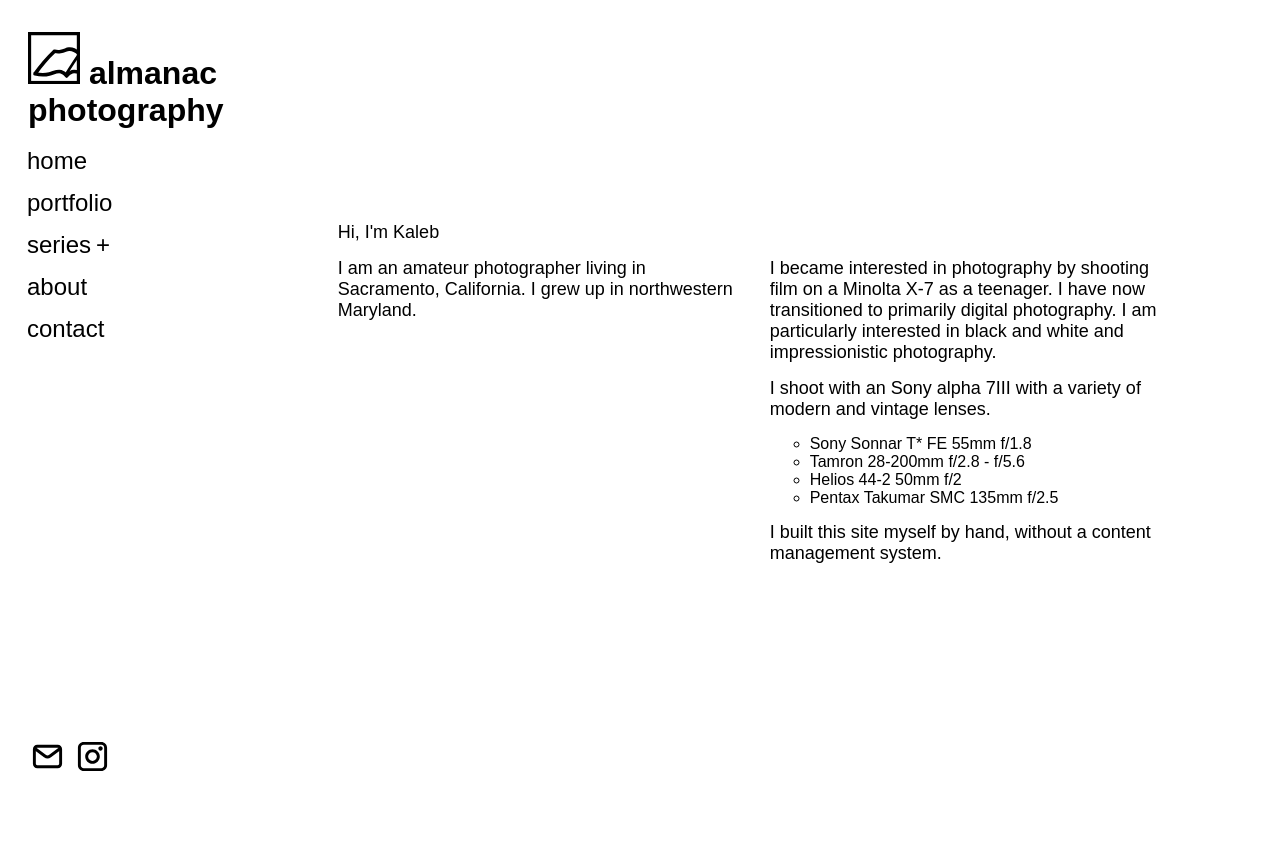
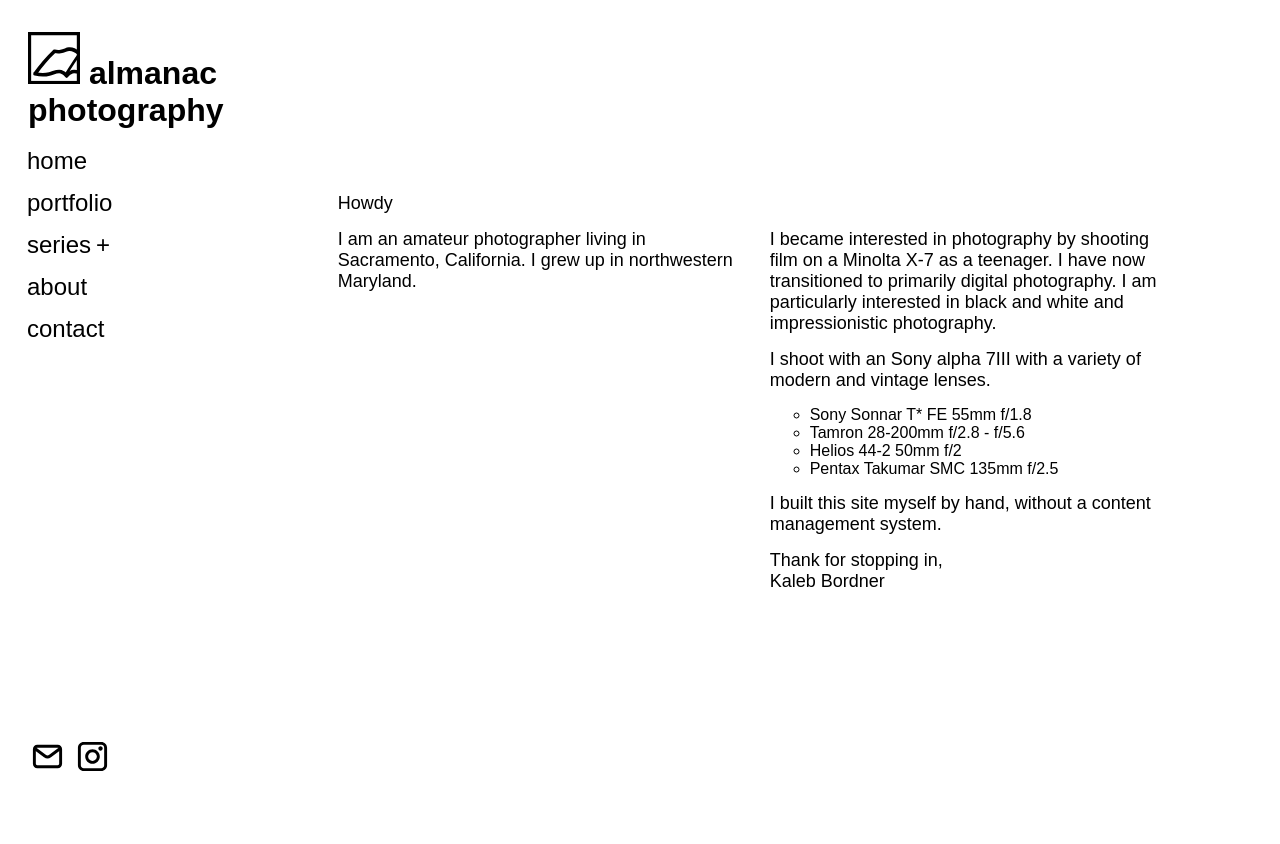
Before and after one commit to woodentoken/almanac, a Flask app: page /about in a window 1280 px wide. After the commit the page ends 771 px from the top, so only its background shows below. Run offline with Flask 3, Linux system fonts and the light colour scheme; style sheets or scripts are compiled from the project's sources; some libraries are stand-ins or nearby versions; some web fonts are replaced.

Commit message:
misc fixes and indenting

```diff
--- a/static/scss/_base.scss
+++ b/static/scss/_base.scss
@@ -96,7 +96,7 @@ img {
   padding: 20px 40px 0px 40px;
 
   .series-title {
-    margin-top: 20px;
+    margin: 20px;
     font-size: 24px;
     font-weight: 700;
   }
@@ -113,7 +113,6 @@ img {
   }
 
   .series .series-title {
-    margin: 0px;
     margin-bottom: 20px;
   }
 }
--- a/static/scss/_layout.scss
+++ b/static/scss/_layout.scss
@@ -4,7 +4,7 @@
 .container {
   display: flex;
   flex-direction: row;
-  height: 100%;
+  height: 100px;
 
   .blade {
     position: sticky;
--- a/templates/about.html
+++ b/templates/about.html
@@ -4,7 +4,7 @@
 
 <div class="wrapper">
   <div class="text-heading">
-    <p class="info">Hi, I'm Kaleb</p>
+    <p class="info">Howdy</p>
 
     <div class="text-content">
       <div class="information-container">
@@ -39,6 +39,11 @@
         <p class="info">
         I built this site myself by hand, without a content management system.
         </p>
+
+        <p class="info">
+        Thank for stopping in,<br>
+        Kaleb Bordner
+        </p>
       </div>
 
     </div>
--- a/templates/series.html
+++ b/templates/series.html
@@ -7,7 +7,7 @@
   <div class="grid-item--series">
     <div class="image-container">
       <a href="{{ url_for('series_japan')}}">
-        <img src="https://ik.imagekit.io/ry1ze0vkn/japan/japan_3.jpg?tr=w-500,h-500,lqip" alt="Photo 1">
+        <img src="https://ik.imagekit.io/ry1ze0vkn/japan/japan_3.jpg?tr=w-500,h-500,lqip" alt="Japan">
         <div class="hover-text">Japan</div>
       </a>
     </div>
@@ -16,7 +16,7 @@
   <div class="grid-item--series">
     <div class="image-container">
       <a href="{{ url_for('series_westing')}}">
-        <img src="https://ik.imagekit.io/ry1ze0vkn/westing/westing_1.jpg?tr=w-500,h-500,lqip" alt="Davis, California">
+        <img src="https://ik.imagekit.io/ry1ze0vkn/westing/westing_1.jpg?tr=w-500,h-500,lqip" alt="Westing">
         <div class="hover-text">Westing</div>
       </a>
     </div>
--- a/templates/series_westing.html
+++ b/templates/series_westing.html
@@ -10,8 +10,8 @@
 <div class="masonry">
   <div class="grid-sizer"></div>
   <img src="https://ik.imagekit.io/ry1ze0vkn/westing/westing_7.jpg?tr=w-1000" alt="Bishop, California" class="grid-item grid-item--bigger">
-  <img src="https://ik.imagekit.io/ry1ze0vkn/westing/westing_4.jpg?tr=w-500" alt="" class="grid-item">
-  <img src="https://ik.imagekit.io/ry1ze0vkn/westing/westing_2.jpg?tr=w-500" alt="" class="grid-item">
+  <img src="https://ik.imagekit.io/ry1ze0vkn/westing/westing_4.jpg?tr=w-500" alt="Somethin" class="grid-item">
+  <img src="https://ik.imagekit.io/ry1ze0vkn/westing/westing_2.jpg?tr=w-500" alt="Somethin" class="grid-item">
   <img src="https://ik.imagekit.io/ry1ze0vkn/westing/westing_1.jpg?tr=w-500" alt="Davis, California" class="grid-item">
   <img src="https://ik.imagekit.io/ry1ze0vkn/westing/westing_5.jpg?tr=w-500" alt="Bodie State Park, California" class="grid-item">
   <img src="https://ik.imagekit.io/ry1ze0vkn/westing/westing_3.jpg?tr=w-500" alt="near Pine Creek Canyon, California" class="grid-item">
@@ -21,7 +21,7 @@
 
 <div id="imageModal" class="modal" style="display: none;">
   <div class="modal-shell" id="modalFrame">
-    <img class="modal-content" id="fullImage">
+    <img class="modal-content" id="fullImage" style="pointer-events: none;">
   </div>
   <div class="modal-wrapper">
     <button id="prevBtn" class="nav-btn">previous</button>
--- a/templates/splash.html
+++ b/templates/splash.html
@@ -31,10 +31,10 @@
 
     <div class = "splash-end-menu">
       <a href="mailto:kaleb.bordner@gmail.com" target="_blank">
-        <img class="icon" src="/static/icons/email.svg"  alt="email">
+        <img class="icon-splash" src="/static/icons/email.svg"  alt="email">
       </a>
       <a href="https://www.instagram.com/vessel_in_vain/" target="_blank">
-        <img class="icon" src="/static/icons/instagram.svg" alt="insta">
+        <img class="icon-splash" src="/static/icons/instagram.svg" alt="insta">
       </a>
     </div>
   </body>
```
Also changed, not shown: static/js/masonry.js (indentation only), 2 other files.
